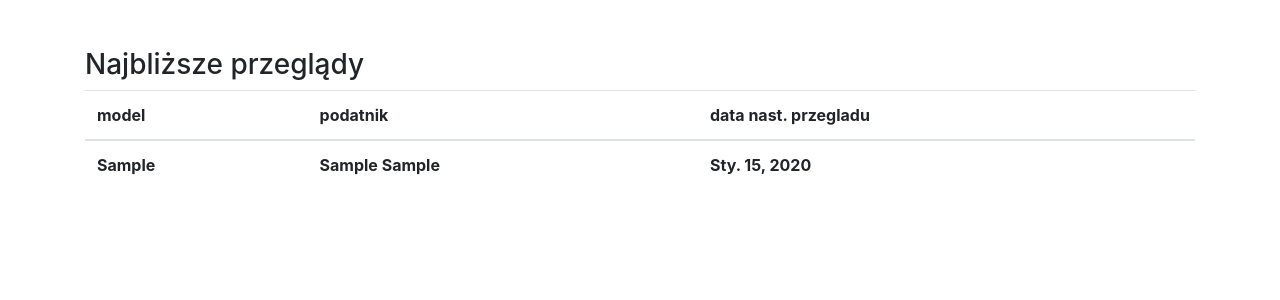
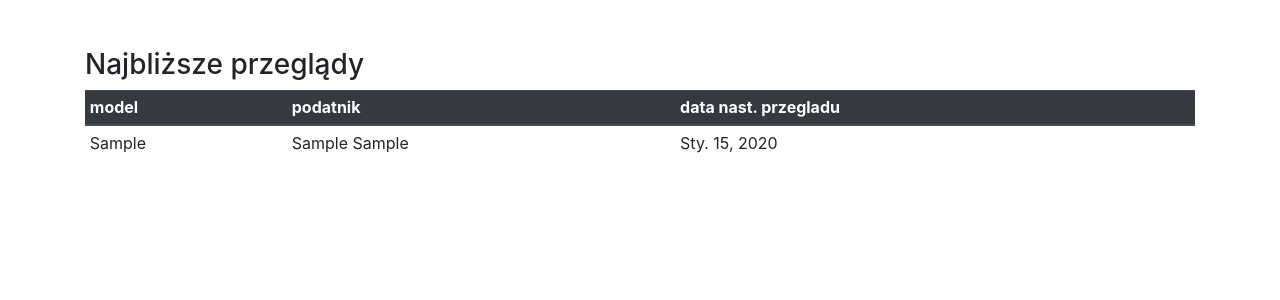
Before and after one commit to black999/kasy, a Django app: page / in a window 1280 px wide. Shown: the part 56-356 px from the top of the page. Run offline with Django 3.2, Linux system fonts and the light colour scheme; tables that the repository leaves empty hold one stand-in row (values such as "Sample post"); lists and menus that the app fills with data are empty; some libraries are stand-ins or nearby versions.

Commit message:
poprawki

```diff
--- a/kasy/templates/kasy/przeglady_oczekujace.html
+++ b/kasy/templates/kasy/przeglady_oczekujace.html
@@ -1,22 +1,23 @@
 {% extends "kasy/base.html" %}
 {% block content %}
 <h3>Najbliższe przeglądy</h3>
-    <table class="table">
-       <thead>
+<table class="table table-sm">
+    <thead class="thead-dark">
         <tr>
             <th>model</th>
             <th>podatnik</th>
             <th>data nast. przegladu</th>
         </tr>
     </thead>
+    <tbody>
         {% for kasa in kasy %}
         <tr>
-                  <th>{{ kasa.model_kasy }}</th>
-               <th>{{ kasa.podatnik }}</th>
-               <th>{{ kasa.nastepny_przeg }}</th>
+            <td>{{ kasa.model_kasy }}</td>
+            <td>{{ kasa.podatnik }}</td>
+            <td>{{ kasa.nastepny_przeg }}</td>
         </tr>
-
         {% endfor %}
+    </tbody>
 </table>
 
 {% endblock content %}
```
Lines whose indentation alone changed are shown as unchanged.
